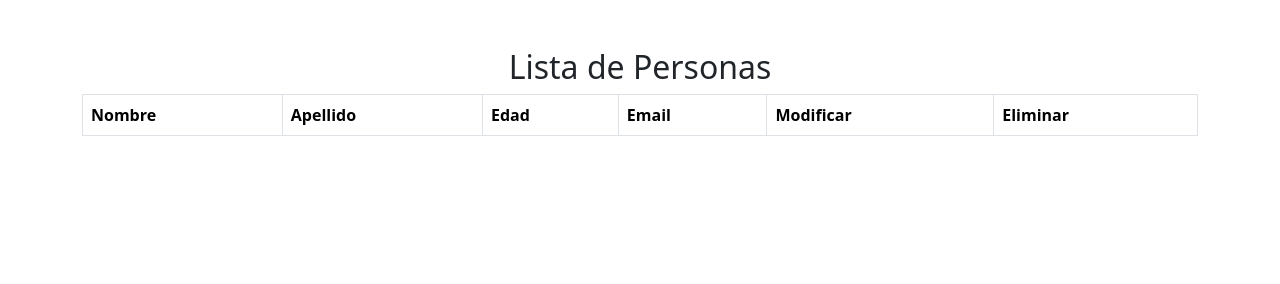
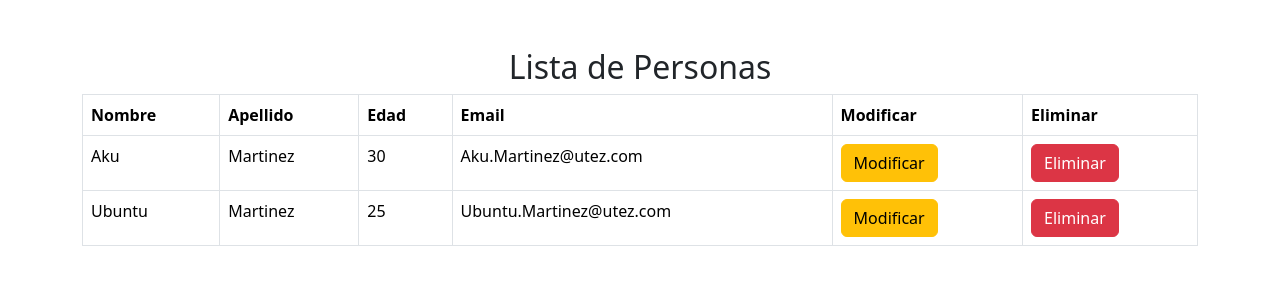
Before and after one commit to El-Actor-Alan-Versions/Intrgradora-T-jans, a plain HTML site: page html/verPersonas.html in a window 1280 px wide. Drawn offline with nearby package versions, Linux system fonts and the light colour scheme.

Commit message:
2 registros

```diff
--- a/html/verPersonas.html
+++ b/html/verPersonas.html
@@ -21,6 +21,22 @@
                 </tr>
             </thead>
             <tbody id="tablaPersonas">
+                <tr>
+                    <td>Aku</td>
+                    <td>Martinez</td>
+                    <td>30</td>
+                    <td>Aku.Martinez@utez.com</td>
+                    <td><button class="btn btn-warning btn-modificar">Modificar</button></td>
+                    <td><button class="btn btn-danger btn-eliminar">Eliminar</button></td>
+                </tr>
+                <tr>
+                    <td>Ubuntu</td>
+                    <td>Martinez</td>
+                    <td>25</td>
+                    <td>Ubuntu.Martinez@utez.com</td>
+                    <td><button class="btn btn-warning btn-modificar">Modificar</button></td>
+                    <td><button class="btn btn-danger btn-eliminar">Eliminar</button></td>
+                </tr>
             </tbody>
         </table>
     </div>
```
